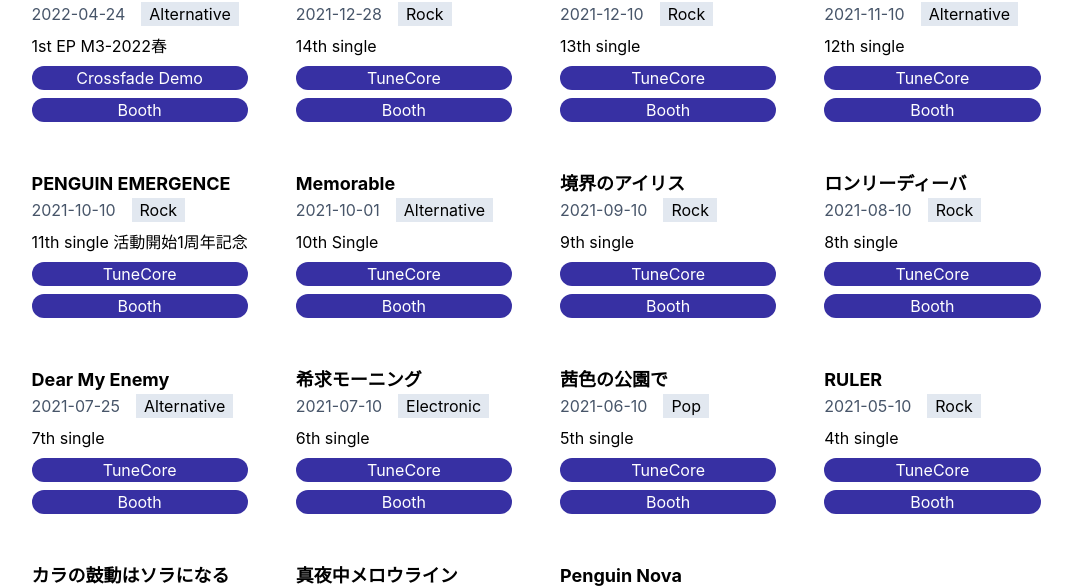
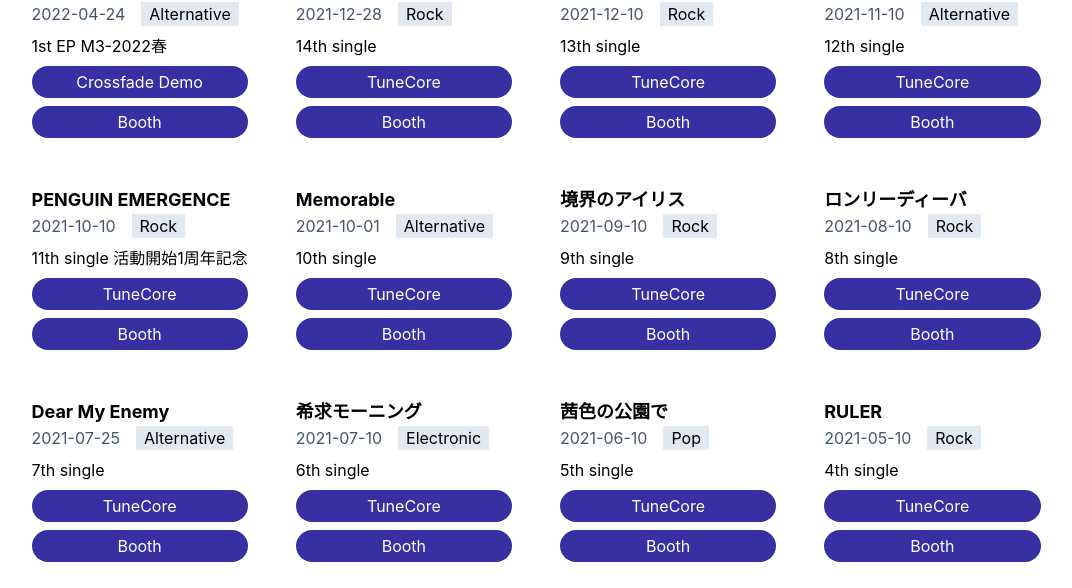
Before and after one commit to human-readable-name/yorudokimayu-info, a Next.js app: page /discography in a window 1280 px wide. Shown: the part 212-800 px from the top of the page, without its empty margins (104-1176 px from the left). Built offline with nearby package versions, Linux system fonts and the light colour scheme; no server answers.

Commit message:
discographyの文言・レイアウト修正

```diff
--- a/src/components/discography/LinkButton.tsx
+++ b/src/components/discography/LinkButton.tsx
@@ -10,7 +10,7 @@
         href={linkItem.url}
         target="_blank"
         rel="noopener noreferrer"
-        className="w-full rounded-full bg-indigo-800 text-white text-center"
+        className="w-full rounded-full bg-indigo-800 text-white text-center leading-8"
     >
         {linkItem.name}
     </a>
--- a/src/entities/discography/Product.ts
+++ b/src/entities/discography/Product.ts
@@ -82,7 +82,7 @@
         kind: "Single",
         genre: "Alternative",
         dateOfRelease: new Date("2021-10-01"),
-        description: "10th Single",
+        description: "10th single",
         links: [
             {name: "TuneCore", url: "https://linkco.re/H9494e5u"},
             {name: "Booth", url: "https://461okmy.booth.pm/items/3318455"},
```
